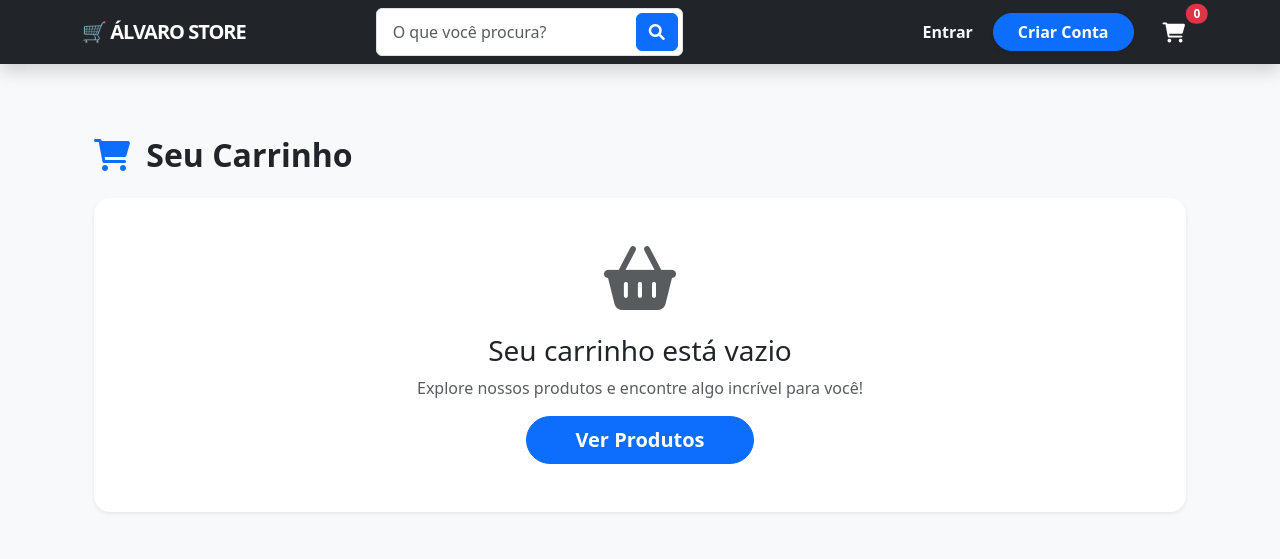
After one commit to alvarossantos/e-commerce, a Flask app: template src/views/templates/carrinho.html in a window 1280 px wide. The commit adds this page. Shown: the top 559 px of the page. Run offline with Flask 3, Linux system fonts and the light colour scheme; the template is opened without the code that fills it, so the values that code supplies are empty.

Commit message:
Criando serviço de carrinho

```diff
--- a/src/views/app.py
+++ b/src/views/app.py
@@ -192,10 +192,57 @@ def novo_endereco():
 
     return redirect(url_for('perfil'))
 
+@app.route('/carrinho/adicionar/<int:id>', methods=['POST'])
+def adicionar_carrinho(id):
+    quantidade = int(request.form.get('quantidade', 1))
+
+    # Inicializa o carrinho na sessão se não existir
+    if 'carrinho' not in session:
+        session['carrinho'] = {}
+
+    carrinho = session['carrinho']
+
+    # Se o produto já está lá, soma a quantidade; se não, cria
+    id_str = str(id)
+    if id_str in carrinho:
+        carrinho[id_str] += quantidade
+    else:
+        carrinho[id_str] = quantidade
+
+    session['carrinho'] = carrinho # Notifica o Flask da mudança
+    flash('Produto adicionado ao carrinho!', 'success')
+    return redirect(url_for('carrinho'))
+
 @app.route('/carrinho')
 def carrinho():
-    flash('Carrinho de compras em desenvolvimento', 'info')
-    return redirect(request.referrer or url_for('index'))
+    itens_carrinho = []
+    total_geral = 0
+
+    carrinho_session = session.get('carrinho', {})
+
+    # Buscamos os detalhes reais de cada produto no banco
+    for id_produto, qtd in carrinho_session.items():
+        produto = produto_repo.buscar_por_id(int(id_produto))
+        if produto:
+            subtotal = produto.preco * qtd
+            total_geral += subtotal
+            itens_carrinho.append({
+                'produto': produto,
+                'quantidade': qtd,
+                'subtotal': subtotal
+            })
+
+    return render_template('carrinho.html', itens=itens_carrinho, total=total_geral)
+
+@app.route('/carrinho/remover/<int:id>')
+def remover_item_carrinho(id):
+    carrinho = session.get('carrinho', {})
+    id_str = str(id)
+    if id_str in carrinho:
+        del carrinho[id_str]
+        session['carrinho'] = carrinho
+        flash('Item removido.', 'info')
+    return redirect(url_for('carrinho'))
 
 @app.route('/meus-pedidos')
 def meus_pedidos():
@@ -205,5 +252,12 @@ def meus_pedidos():
     flash('A página de pedidos em desenvolvimento', 'info')
     return redirect(url_for('perfil'))
 
+@app.context_processor
+def utility_processor():
+    def contagem_carrinho():
+        carrinho = session.get('carrinho', {})
+        return sum(carrinho.values()) # Soma todas as quantidades
+    return dict(total_itens=contagem_carrinho())
+
 if __name__ == '__main__':
     app.run(debug=True)
--- a/src/views/templates/base.html
+++ b/src/views/templates/base.html
@@ -42,8 +42,11 @@
 
                 <a href="/carrinho" class="btn btn-link text-white ms-3 position-relative">
                     <i class="fas fa-shopping-cart fa-lg"></i>
-                    <span class="position-absolute top-0 start-100 translate-middle badge rounded-pill bg-danger">0</span>
-                </a>
+
+                    <span class="position-absolute top-0 start-100 translate-middle badge rounded-pill bg-danger">
+                        {{ total_itens }}
+                    </span>
+                    </a>
             </div>
         </div>
     </nav>
--- /dev/null
+++ b/src/views/templates/carrinho.html
@@ -0,0 +1,80 @@
+{% extends 'base.html' %}
+
+{% block content %}
+<div class="container py-5">
+    <h2 class="fw-bold mb-4"><i class="fas fa-shopping-cart text-primary me-2"></i> Seu Carrinho</h2>
+
+    {% if itens %}
+    <div class="row">
+        <div class="col-lg-8">
+            <div class="card border-0 shadow-sm rounded-4 overflow-hidden mb-4">
+                <table class="table table-hover align-middle mb-0">
+                    <thead class="bg-light">
+                        <tr>
+                            <th class="border-0 p-3">Produto</th>
+                            <th class="border-0 p-3 text-center">Quantidade</th>
+                            <th class="border-0 p-3 text-end">Preço Unit.</th>
+                            <th class="border-0 p-3 text-end">Subtotal</th>
+                            <th class="border-0 p-3"></th>
+                        </tr>
+                    </thead>
+                    <tbody>
+                        {% for item in itens %}
+                        <tr>
+                            <td class="p-3">
+                                <div class="d-flex align-items-center">
+                                    <img src="{{ item.produto.url_imagem }}" class="rounded-3 me-3" style="width: 50px; height: 50px; object-fit: cover;">
+                                    <span class="fw-bold">{{ item.produto.nome }}</span>
+                                </div>
+                            </td>
+                            <td class="p-3 text-center">{{ item.quantidade }}</td>
+                            <td class="p-3 text-end text-muted">R$ {{ "%.2f"|format(item.produto.preco) }}</td>
+                            <td class="p-3 text-end fw-bold text-primary">R$ {{ "%.2f"|format(item.subtotal) }}</td>
+                            <td class="p-3 text-center">
+                                <a href="{{ url_for('remover_item_carrinho', id=item.produto.id) }}" class="btn btn-sm btn-outline-danger border-0">
+                                    <i class="fas fa-trash"></i>
+                                </a>
+                            </td>
+                        </tr>
+                        {% endfor %}
+                    </tbody>
+                </table>
+            </div>
+            <a href="{{ url_for('index') }}" class="btn btn-link text-decoration-none fw-bold">
+                <i class="fas fa-arrow-left me-1"></i> Continuar comprando
+            </a>
+        </div>
+
+        <div class="col-lg-4">
+            <div class="card border-0 shadow rounded-4 p-4">
+                <h5 class="fw-bold mb-4">Resumo do Pedido</h5>
+                <div class="d-flex justify-content-between mb-2">
+                    <span class="text-muted">Subtotal</span>
+                    <span>R$ {{ "%.2f"|format(total) }}</span>
+                </div>
+                <div class="d-flex justify-content-between mb-3">
+                    <span class="text-muted">Entrega</span>
+                    <span class="text-success fw-bold">Grátis</span>
+                </div>
+                <hr>
+                <div class="d-flex justify-content-between mb-4">
+                    <span class="fs-5 fw-bold">Total</span>
+                    <span class="fs-5 fw-bold text-primary">R$ {{ "%.2f"|format(total) }}</span>
+                </div>
+
+                <a href="/checkout" class="btn btn-primary btn-lg w-100 rounded-pill fw-bold shadow">
+                    Finalizar Compra
+                </a>
+            </div>
+        </div>
+    </div>
+    {% else %}
+    <div class="text-center py-5 bg-white rounded-4 shadow-sm">
+        <i class="fas fa-shopping-basket fa-4x text-muted mb-4"></i>
+        <h3>Seu carrinho está vazio</h3>
+        <p class="text-muted">Explore nossos produtos e encontre algo incrível para você!</p>
+        <a href="{{ url_for('index') }}" class="btn btn-primary btn-lg rounded-pill px-5 fw-bold">Ver Produtos</a>
+    </div>
+    {% endif %}
+</div>
+{% endblock %}
```
Also changed, not shown: src/views/templates/perfil.html (line endings or trailing spaces), src/views/templates/produto_detalhes.html (line endings or trailing spaces).
